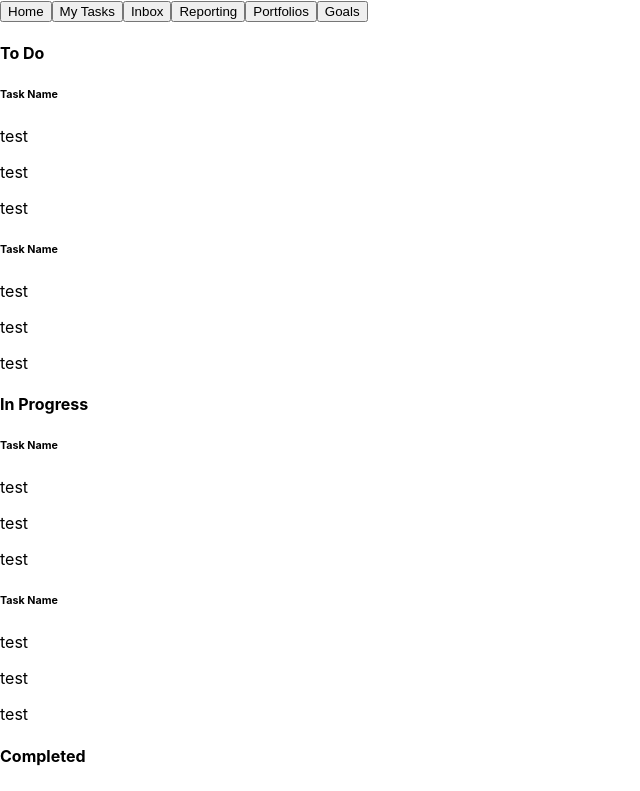
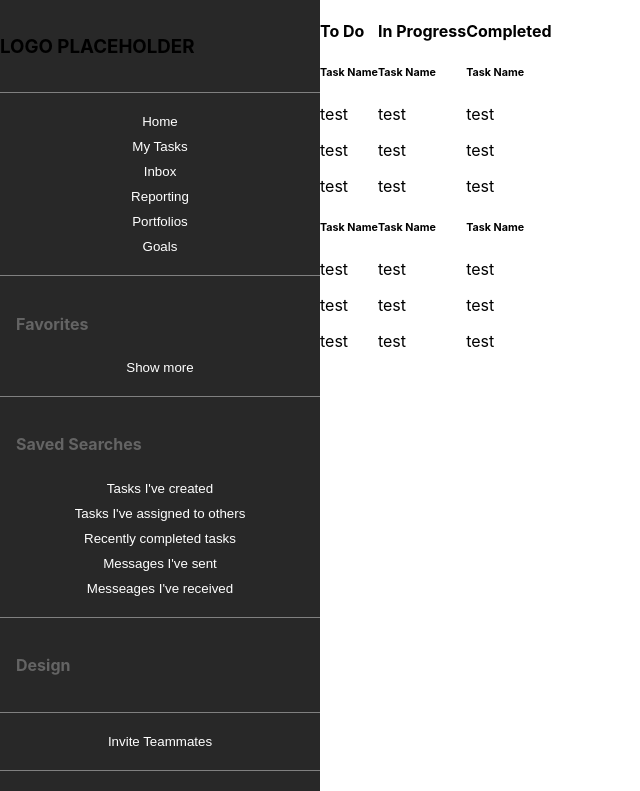
Before and after one commit to moriyaeldar/just_a_like, a React (Create React App) app in the folder client/: page / in a window 1280 px wide. Shown: the top 791 px of the page, without its empty margins (0-640 px from the left). Built offline with nearby package versions, Linux system fonts and the light colour scheme.

Commit message:
Created Basic Sidebar

```diff
--- /dev/null
+++ b/client/src/App.css
@@ -0,0 +1,3 @@
+.project-container {
+    display: flex;
+}
--- a/client/src/App.tsx
+++ b/client/src/App.tsx
@@ -2,10 +2,11 @@ import { Switch, Route} from 'react-router-dom';
 import Auth from './users/components/Auth';
 import Project from './projects/components/Project';
 import Sidebar from './components/Sidebar';
+import './App.css'
 
 function App() {
   return (
-    <div>
+    <div className="project-container">
         <Sidebar />
         <Switch/>
         <Route exact path='/' component={Project}/>
--- a/client/src/components/Sidebar.tsx
+++ b/client/src/components/Sidebar.tsx
@@ -1,6 +1,11 @@
+import '../styles/sidebar.css'
+
 const Sidebar = () => {
     return (
         <div className="sidebar-container">
+            <div className="logo-container">
+                <h3>LOGO PLACEHOLDER</h3>
+            </div>
             <div className="buttons-container">
                 <button>Home</button>
                 <button>My Tasks</button>
@@ -10,13 +15,26 @@ const Sidebar = () => {
                 <button>Goals</button>
             </div>
             <div className="favorites-container">
-
+                <h4>Favorites</h4>
+                {/* Favorite State Goes Here */}
+                <button>Show more</button>
             </div>
             <div className="saved-searches-container">
-
+                <h4>Saved Searches</h4>
+                <button>Tasks I've created</button>
+                <button>Tasks I've assigned to others</button>
+                <button>Recently completed tasks</button>
+                <button>Messages I've sent</button>
+                <button>Messeages I've received</button>
             </div>
-            <div className="design-contai">
-
+            <div className="design-container">
+                <h4>Design</h4>
+            </div>
+            <div className="invite-container">
+                <button>Invite Teammates</button>
+            </div>
+            <div className="getting-started-container">
+                <button>Help & Getting Started</button>
             </div>
         </div>
     )
--- /dev/null
+++ b/client/src/styles/sidebar.css
@@ -0,0 +1,30 @@
+.sidebar-container {
+    width: 25%;
+    background-color: rgb(40, 40, 40);
+}
+
+.sidebar-container h4 {
+    color: rgb(100, 100, 100);
+    padding-left: 5%;
+}
+
+.sidebar-container > div{
+    display: flex;
+    flex-direction: column;
+    width: 100%;
+    border-bottom: 1px solid gray;
+    padding: 1rem 0 1rem 0;
+}
+
+.sidebar-container button {
+    width: 100%;
+    border: none;
+    background-color: inherit;
+    color: white;
+    padding: 5px 0 5px 0;
+}
+
+.sidebar-container button:hover {
+    background-color: rgb(70, 70, 70);
+    cursor: pointer;
+}
```
